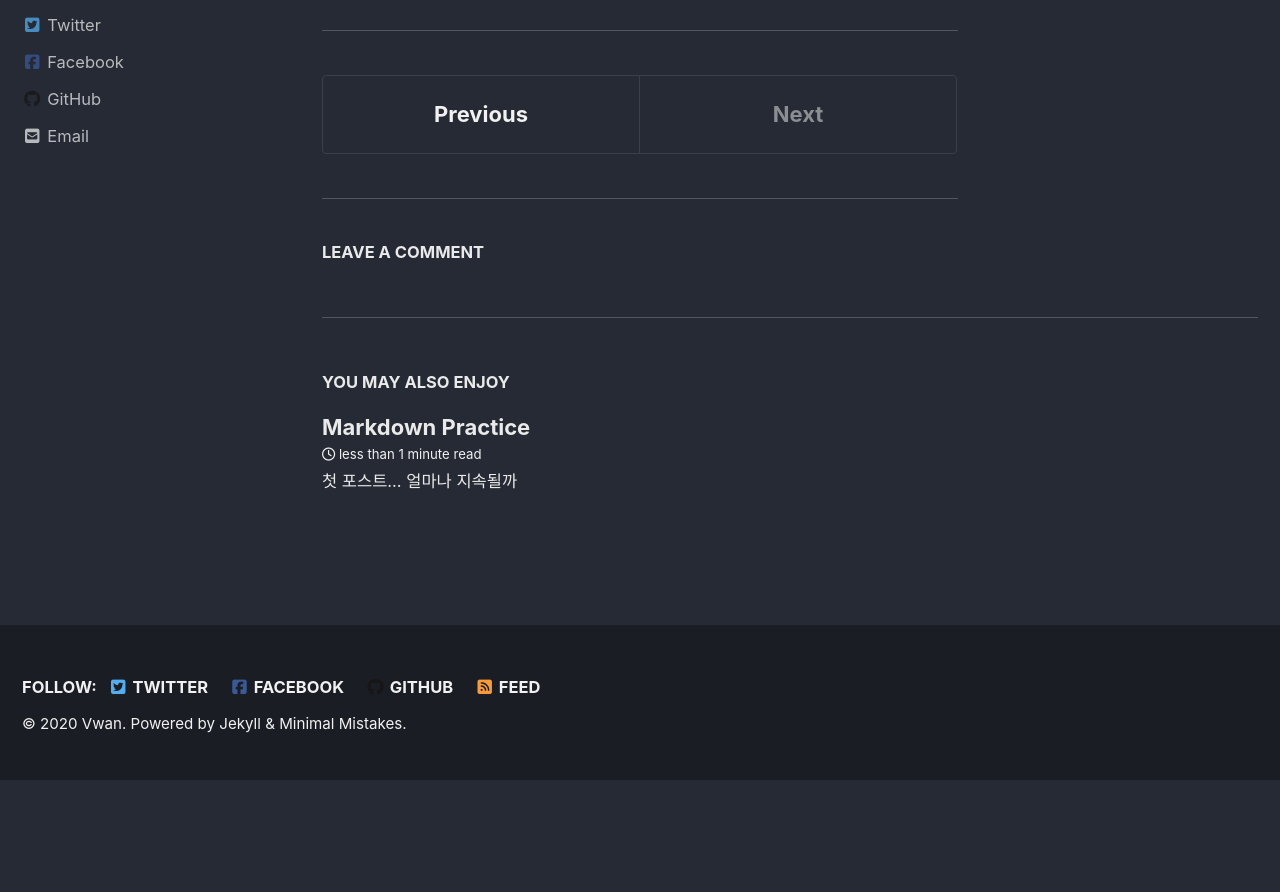
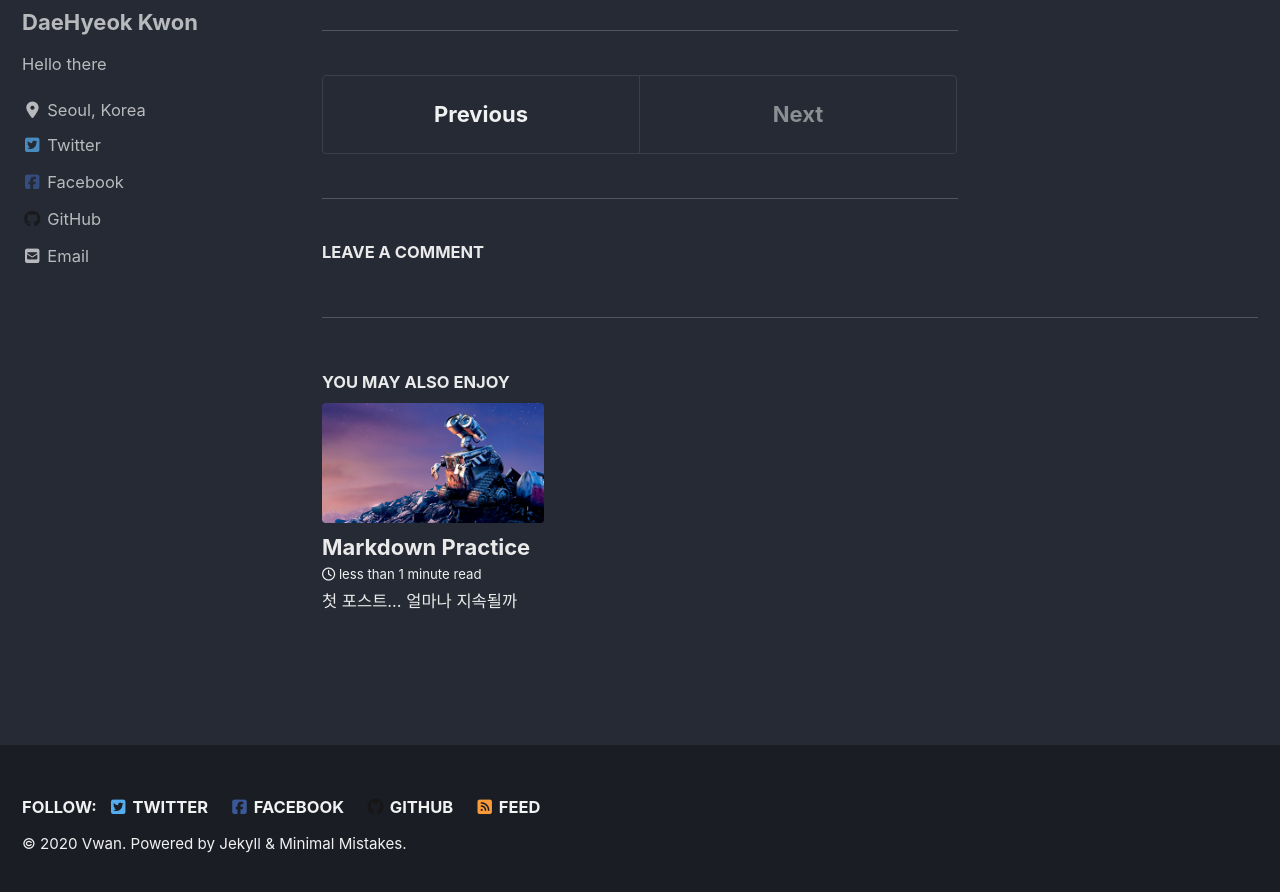
Before and after one commit to kor-haru/kor-haru.github.io, a Jekyll site: the page built from _posts/2020-01-06-002.md, in a window 1280 px wide and 900 px high, scrolled down 826 px. Shown: the top 892 px of the window. Built offline with Jekyll 4.4.1, drawn with Linux system fonts in a browser that asks for light colours; cached includes are drawn as plain includes; nearby versions of some CDN libraries; before the commit the page ends 1606 px from its top, so only the background shows below that.

Commit message:
add : add teaser image

```diff
--- a/_config.yml
+++ b/_config.yml
@@ -28,7 +28,8 @@ url                      : "https://dopingcat.github.io/"
 baseurl                  : # the subpath of your site, e.g. "/blog"
 # repository               : # GitHub username/repo-name e.g. "mmistakes/minimal-mistakes"
 repository               : "dopingcat/dopingcat.github.io"
-teaser                   : # path of fallback teaser image, e.g. "/assets/images/500x300.png"
+# teaser                   : # path of fallback teaser image, e.g. "/assets/images/500x300.png"
+teaser                   : "/assets/images/wall-e.png"
 logo                     : # path of logo image to display in the masthead, e.g. "/assets/images/88x88.png"
 masthead_title           : # overrides the website title displayed in the masthead, use " " for no title
 # breadcrumbs            : false # true, false (default)
```
Also changed, not shown: assets/images/wall-e.png (added).
